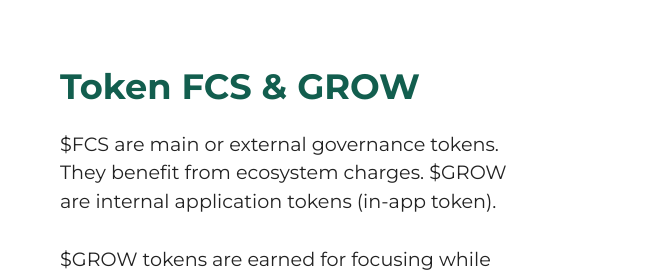
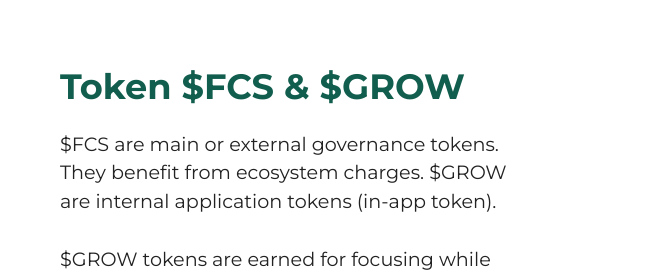
Before and after one commit to focusmofficial/focusmofficial.github.io, a plain HTML site: page index.html in a window 1280 px wide. Shown: the part 2528-2805 px from the top of the page, 628-1280 px from the left. Drawn offline with Linux system fonts and the light colour scheme.

Commit message:
Update index.html

```diff
--- a/index.html
+++ b/index.html
@@ -259,7 +259,7 @@
             </div>
             <div class="col-12 col-lg">
                 <div class="text-wrapper">
-                    <h3 class="mbr-section-title mbr-fonts-style mb-3 display-5"><strong>Token FCS &amp; GROW</strong></h3>
+                    <h3 class="mbr-section-title mbr-fonts-style mb-3 display-5"><strong>Token $FCS &amp; $GROW</strong></h3>
                     <p class="mbr-text mbr-fonts-style display-7">$FCS are main or external governance tokens. They benefit from ecosystem charges. $GROW are internal application tokens (in-app token).<br><br>$GROW tokens are earned for focusing while staking (focusing) NFTs (PLANTs). $GROW tokens can be exchanged for $FCS. $FCS tokens allow you to buy NFTs (PLANTs) on the secondary market (NFT Marketplace).</p>
                 </div>
             </div>
```
